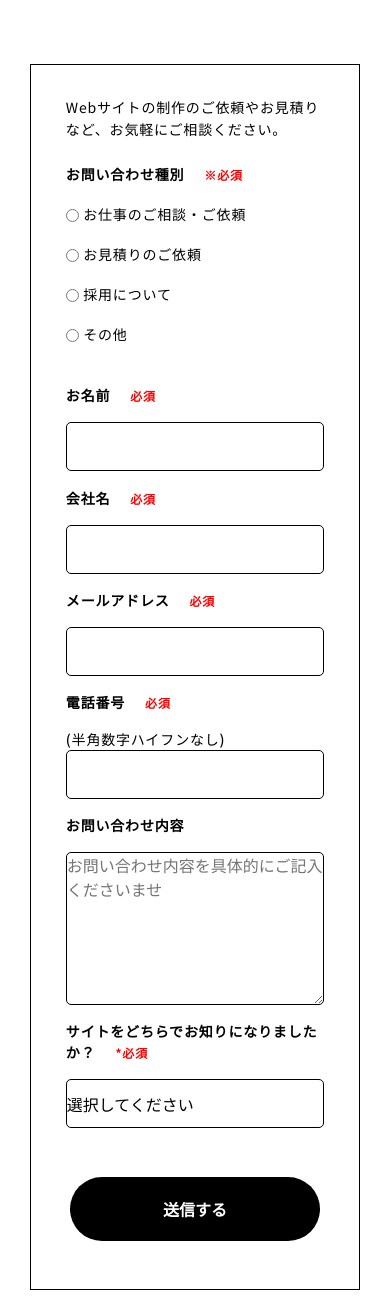
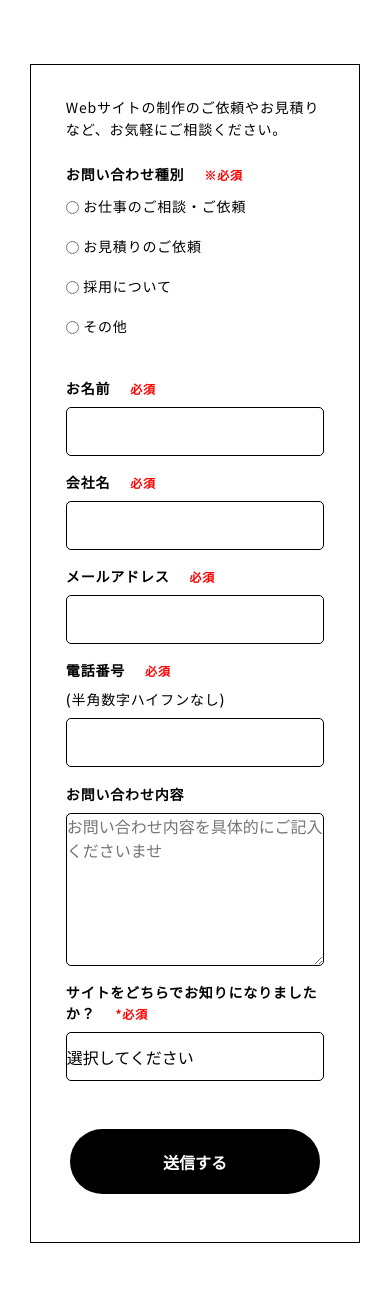
Before and after one commit to Tsubasa0718/ejs-git, a Node server app: page / in a window 390 px wide. Shown: the part 3869-5169 px from the top of the page. Run offline with Node 20, Linux system fonts and the light colour scheme.

Commit message:
formデザインの調整

```diff
--- a/SCSS/object/component/_error.scss
+++ b/SCSS/object/component/_error.scss
@@ -1,7 +1,7 @@
 @use "../../foundation/_mixin.scss" as *;
 
 .c-error{
-    font-size: 1rem;
+    font-size: px-clamp(14,16,375,1360);
     color: red;
     padding: px-to-rem(8px) 0;
 }
--- a/SCSS/object/component/_form.scss
+++ b/SCSS/object/component/_form.scss
@@ -40,7 +40,7 @@
     &__title{
         font-size: px-clamp(14,16,375,1360);
         font-weight: bold;
-        margin-bottom: 1rem;
+        margin-bottom: px-clamp(8,16,375,1360);
     }
 
     &__require{
@@ -80,6 +80,7 @@
    &__note{
     font-size: px-to-rem(14px);
     font-weight: 500;
+    margin-bottom: px-to-rem(8px);
    }
   &__btn{
     margin-top: px-clamp(48,72,375,1360);
--- a/css/style.css
+++ b/css/style.css
@@ -597,7 +597,7 @@ th {
 .c-form__title {
   font-size: clamp(0.875rem, 0.8274111675rem + 0.2030456853vw, 1rem);
   font-weight: bold;
-  margin-bottom: 1rem;
+  margin-bottom: clamp(0.5rem, 0.3096446701rem + 0.8121827411vw, 1rem);
 }
 .c-form__require {
   margin-left: 1rem;
@@ -633,6 +633,7 @@ th {
 .c-form__note {
   font-size: 0.875rem;
   font-weight: 500;
+  margin-bottom: 0.5rem;
 }
 .c-form__btn {
   margin-top: clamp(3rem, 2.4289340102rem + 2.4365482234vw, 4.5rem);
@@ -694,7 +695,7 @@ th {
 }
 
 .c-error {
-  font-size: 1rem;
+  font-size: clamp(0.875rem, 0.8274111675rem + 0.2030456853vw, 1rem);
   color: red;
   padding: 0.5rem 0;
 }
--- a/dist/css/style.css
+++ b/dist/css/style.css
@@ -597,7 +597,7 @@ th {
 .c-form__title {
   font-size: clamp(0.875rem, 0.8274111675rem + 0.2030456853vw, 1rem);
   font-weight: bold;
-  margin-bottom: 1rem;
+  margin-bottom: clamp(0.5rem, 0.3096446701rem + 0.8121827411vw, 1rem);
 }
 .c-form__require {
   margin-left: 1rem;
@@ -633,6 +633,7 @@ th {
 .c-form__note {
   font-size: 0.875rem;
   font-weight: 500;
+  margin-bottom: 0.5rem;
 }
 .c-form__btn {
   margin-top: clamp(3rem, 2.4289340102rem + 2.4365482234vw, 4.5rem);
@@ -694,7 +695,7 @@ th {
 }
 
 .c-error {
-  font-size: 1rem;
+  font-size: clamp(0.875rem, 0.8274111675rem + 0.2030456853vw, 1rem);
   color: red;
   padding: 0.5rem 0;
 }
```
Also changed, not shown: 1 other file.
